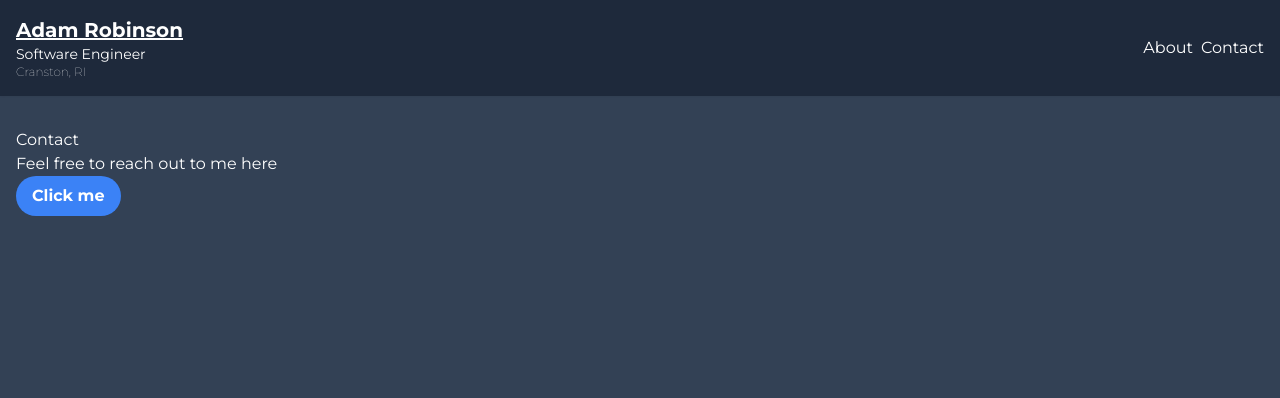
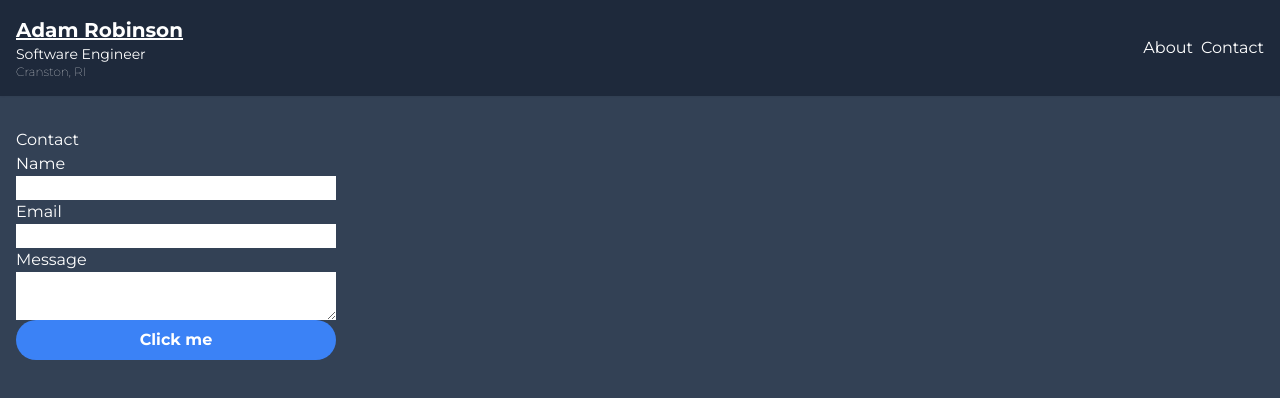
Before and after one commit to aaddaamm/dotcom, a SvelteKit app: page /contact in a window 1280 px wide. Shown: the top 398 px of the page. Built offline with nearby package versions, Linux system fonts and the light colour scheme.

Commit message:
update contact page

```diff
--- a/src/components/button.svelte
+++ b/src/components/button.svelte
@@ -1,3 +1,7 @@
-<button class="bg-blue-500 hover:bg-blue-700 text-white font-bold py-2 px-4 rounded-full">
+<script>
+	export let type;
+</script>
+
+<button {type} class="bg-blue-500 hover:bg-blue-700 text-white font-bold py-2 px-4 rounded-full">
 	<slot />
 </button>
--- a/src/components/link.svelte
+++ b/src/components/link.svelte
@@ -1,7 +1,11 @@
 <script>
 	export let href = '';
+	export let className = '';
 </script>
 
-<a {href} class="hover:text-slate-200 hover:underline hover:transition-all hover:duration-200">
+<a
+	{href}
+	class={`hover:text-slate-200 hover:underline hover:transition-all hover:duration-200 ${className}`}
+>
 	<slot />
 </a>
--- a/src/routes/contact/+page.svelte
+++ b/src/routes/contact/+page.svelte
@@ -4,6 +4,13 @@
 
 <div>
 	<h1>Contact</h1>
-	<p>Feel free to reach out to me <a href="mailto:arobinson109@icloud.com">here</a></p>
-	<Button>Click me</Button>
+	<form class="flex flex-col max-w-80">
+		<label for="name">Name</label>
+		<input type="text" id="name" name="name" />
+		<label for="email">Email</label>
+		<input type="email" id="email" name="email" />
+		<label for="message">Message</label>
+		<textarea id="message" name="message"></textarea>
+		<Button type="submit">Click me</Button>
+	</form>
 </div>
```
